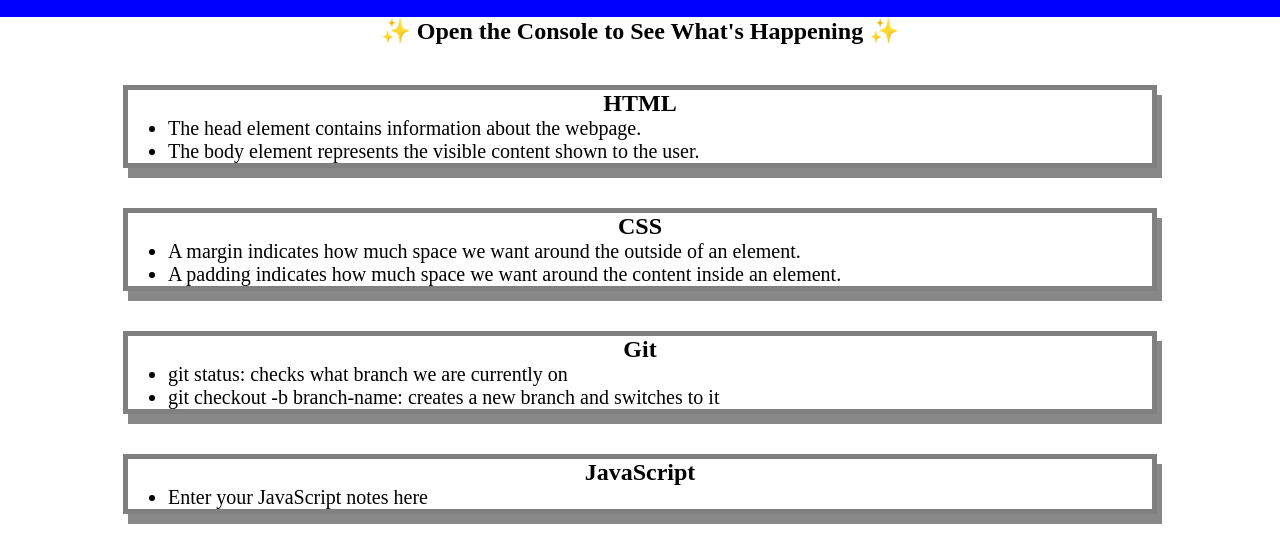
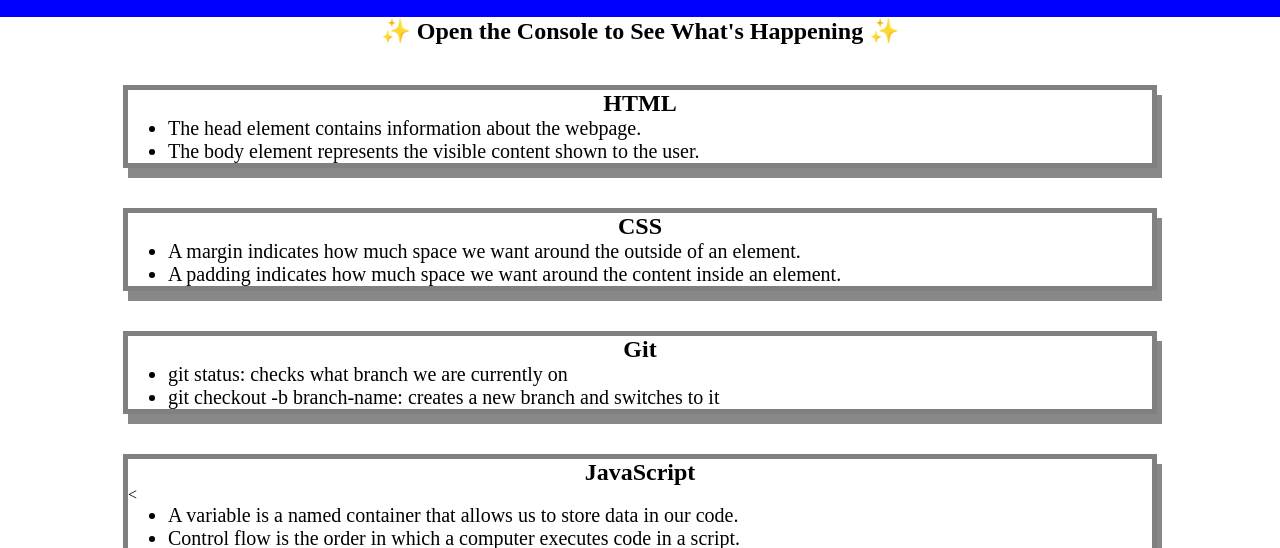
Before and after one commit to Magsmags600/Prework-study-guide, a plain HTML site: page index.html in a window 1280 px wide. Shown: the part 103-651 px from the top of the page. Drawn offline with Linux system fonts and the light colour scheme.

Commit message:
debugged javascript

```diff
--- a/assets/script.js
+++ b/assets/script.js
@@ -1,19 +1,27 @@
 var topics = ['HTML', 'CSS', 'Git', 'JavaScript'];
+var randomTopic = topics[Math.floor(Math.random() * topics.length)];
 
+function listTopics() {
  for (var x = 0; x < topics.length; x++) {
    console.log(topics[x]);
  }
+}
 
-/*
-if (topic === 'HTML') {
+function selectTopic() {
+ if (randomTopic === 'HTML') {
    console.log("Let's study HTML!");
-} else if (topic === 'CSS') {
+ } else if (randomTopic === 'CSS') {
    console.log("Let's study CSS!");
-} else if (topic === 'Git') {
+ } else if (randomTopic === 'Git') {
    console.log("Let's study Git!");
-} else if (topic === 'JavaScript') {
+ } else if (randomTopic === 'JavaScript') {
    console.log("Let's study JavaScript!");
  } else {
    console.log('Please try again!');
  }
-*/
+}
+
+console.log('Here are the topics we learned through Prework:');
+listTopics();
+console.log('Which topic should we study first?');
+selectTopic();
--- a/index.html
+++ b/index.html
@@ -40,10 +40,11 @@
 
       <section class="card" id="javascript-section">
         <h2>JavaScript</h2>
-        <ul>
-          <li>Enter your JavaScript notes here</li>
+        <     <ul>
+          <li>A variable is a named container that allows us to store data in our code.</li>
+          <li>Control flow is the order in which a computer executes code in a script.</li>
         </ul>
-      </section>
+       </section>
 
     </main>
 
```
Lines whose indentation alone changed are shown as unchanged.
